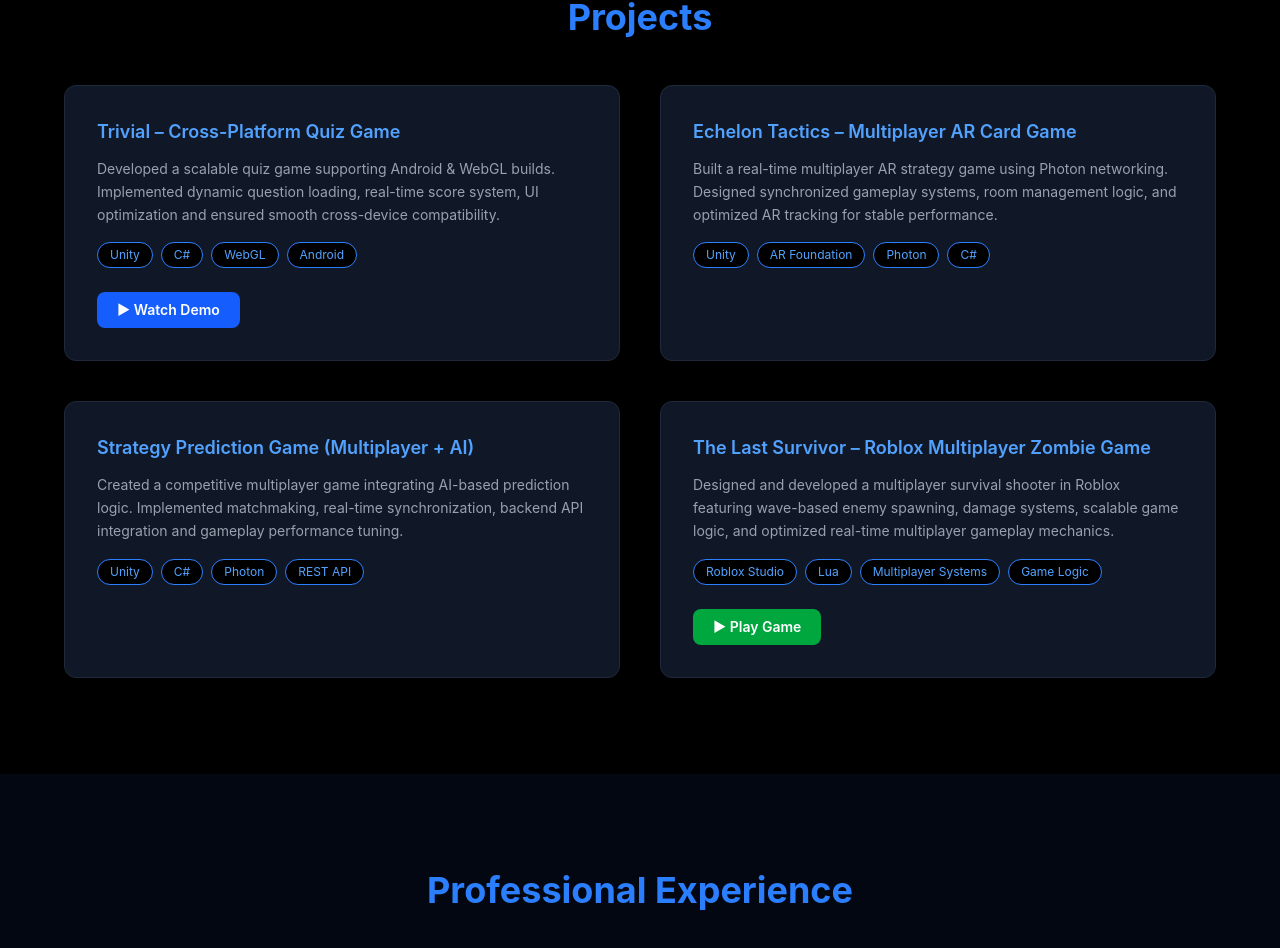
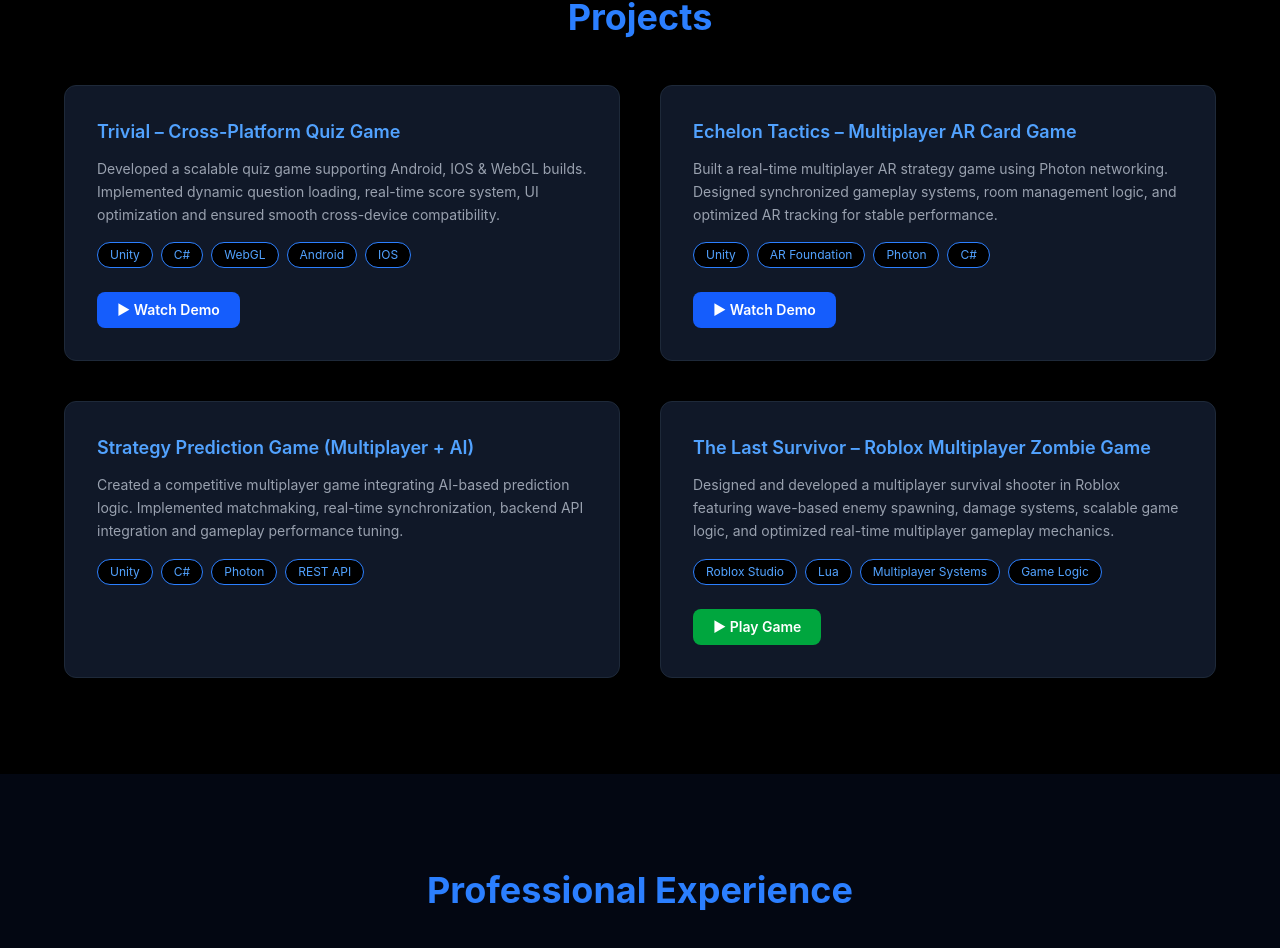
Before and after one commit to 200323fks/aman-portfolio, a React (Vite) app: page / in a window 1280 px wide. Shown: the part 2341-3289 px from the top of the page. Built offline with nearby package versions, Linux system fonts and the light colour scheme.

Commit message:
Added Echelon Tactics demo video

```diff
--- a/src/components/Projects.jsx
+++ b/src/components/Projects.jsx
@@ -4,8 +4,8 @@ export default function Projects() {
     const projects = [
         {
             title: "Trivial – Cross-Platform Quiz Game",
-            desc: "Developed a scalable quiz game supporting Android & WebGL builds. Implemented dynamic question loading, real-time score system, UI optimization and ensured smooth cross-device compatibility.",
-            tech: ["Unity", "C#", "WebGL", "Android"],
+            desc: "Developed a scalable quiz game supporting Android, IOS & WebGL builds. Implemented dynamic question loading, real-time score system, UI optimization and ensured smooth cross-device compatibility.",
+            tech: ["Unity", "C#", "WebGL", "Android", "IOS"],
             video: "https://drive.google.com/file/d/1TT2F1xjGdGBDCAsIxBFoaGEE5tOm1iXG/view",
             link: null
         },
@@ -13,7 +13,7 @@ export default function Projects() {
             title: "Echelon Tactics – Multiplayer AR Card Game",
             desc: "Built a real-time multiplayer AR strategy game using Photon networking. Designed synchronized gameplay systems, room management logic, and optimized AR tracking for stable performance.",
             tech: ["Unity", "AR Foundation", "Photon", "C#"],
-            video: null,
+            video: "https://drive.google.com/file/d/1RZq1YbhvoWqY4LJuOrqSufr5T--R1n1K/view",
             link: null
         },
         {
@@ -62,7 +62,6 @@ export default function Projects() {
                             {project.desc}
                         </p>
 
-                        {/* Tech Stack Tags */}
                         <div className="flex flex-wrap gap-2 mb-6">
                             {project.tech.map((tech, index) => (
                                 <span
@@ -75,10 +74,8 @@ export default function Projects() {
                             ))}
                         </div>
 
-                        {/* Buttons Section */}
                         <div className="flex gap-4 flex-wrap">
 
-                            {/* Video Button */}
                             {project.video && (
                                 <a
                                     href={project.video}
@@ -91,7 +88,6 @@ export default function Projects() {
                                 </a>
                             )}
 
-                            {/* Live Game Button */}
                             {project.link && (
                                 <a
                                     href={project.link}
```
